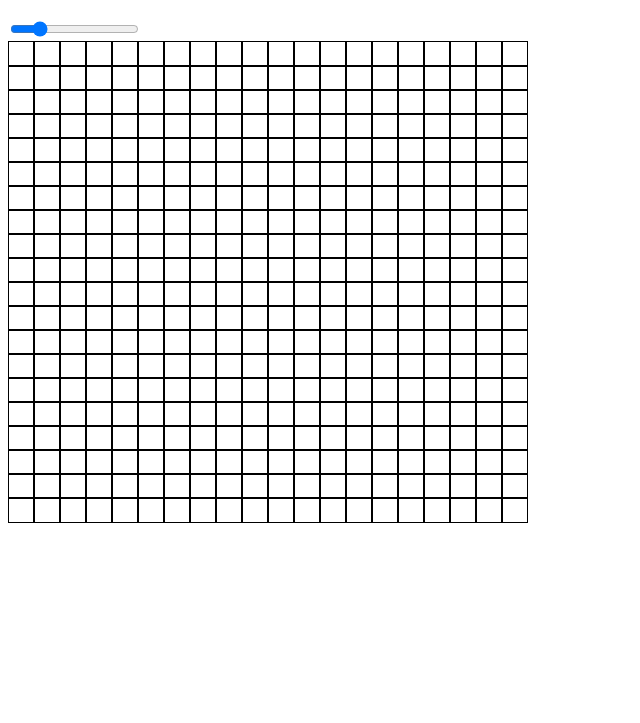
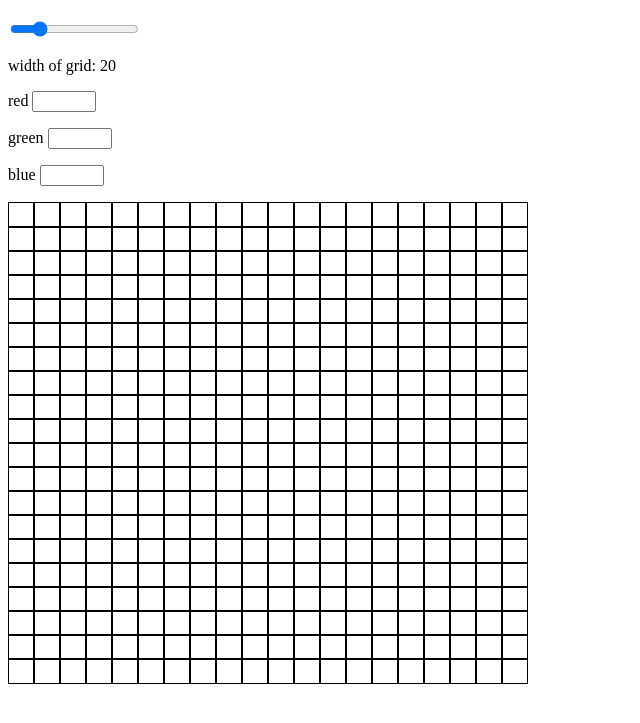
Before and after one commit to AGOODFROG/echa-scetch, a plain HTML site: page index.html in a window 1280 px wide. Shown: the part 61-784 px from the top of the page, without its empty margins (0-640 px from the left). Drawn offline with Linux system fonts and the light colour scheme.

Commit message:
added color picker
It is nice, the forms look nice and the code is nice.
It works by taking the r, g, b vaules by <input> elements.

```diff
--- a/index.html
+++ b/index.html
@@ -11,6 +11,27 @@
     <h1>echa-scetch</h1>
     <div class="slidecontainer">
         <input type="range" min="1" max="100" value="20" class="slider">
+        <p>
+            width of grid:
+            <span class = "numberSpan">20</span>
+        </p>
+        <div class = "colorPicker">
+        <p>red
+            <input type="number" min = "0" max = "255" id="red">
+        </p>
+            <p>
+                green
+                <input type="number" min = "0" max = "255" id="green">
+            </p>
+
+
+            <p>
+                blue
+                <input type="number" min = "0" max = "255" id="blue">
+            </p>
+
+        </div>
+
     </div>
     <div class = "content">
 
--- a/script.js
+++ b/script.js
@@ -1,6 +1,6 @@
 const game = {
-    penColor: "red",
-    gridSize: undefined,
+    penColor: undefined,
+    gridSize: undefined,// will be defined
 
     fillRow: function(widthOfGrid, target){
 
@@ -19,6 +19,13 @@ const game = {
 
             gridCell.addEventListener("mouseover", function(){
                 //gridCell.setAttribute("style",`background-color:${game.penColor}`)
+                let red = document.querySelector("#red").value
+                let green = document.querySelector("#green").value
+                let blue = document.querySelector("#blue").value
+                console.log(red,green,blue)
+
+                game.penColor = `rgb( ${red}, ${green}, ${blue})`
+
                 gridCell.style.backgroundColor = `${game.penColor}`
             })
             target.append(Cell)
@@ -48,7 +55,7 @@ const game = {
             Cell.setAttribute("id",i.toString())
 
             Cell.setAttribute("class","row")
-            console.log()
+
             Cell.setAttribute("id",String(i))
 
             //test TODO add logic
@@ -72,6 +79,7 @@ let slider = document.querySelector(".slider")
 let input = undefined
 slider.oninput = function(){
     input = this.value
+    document.querySelector(".numberSpan").textContent = String(this.value)
     game.makeRows(input)
 }
 game.makeRows(20)
--- a/styles.css
+++ b/styles.css
@@ -6,6 +6,11 @@
     border-style: solid;
     border-width: 1px;
 }
+input{
+    display: inline;
+    overflow: hidden;
+}
+
 
 
 .row{
```
